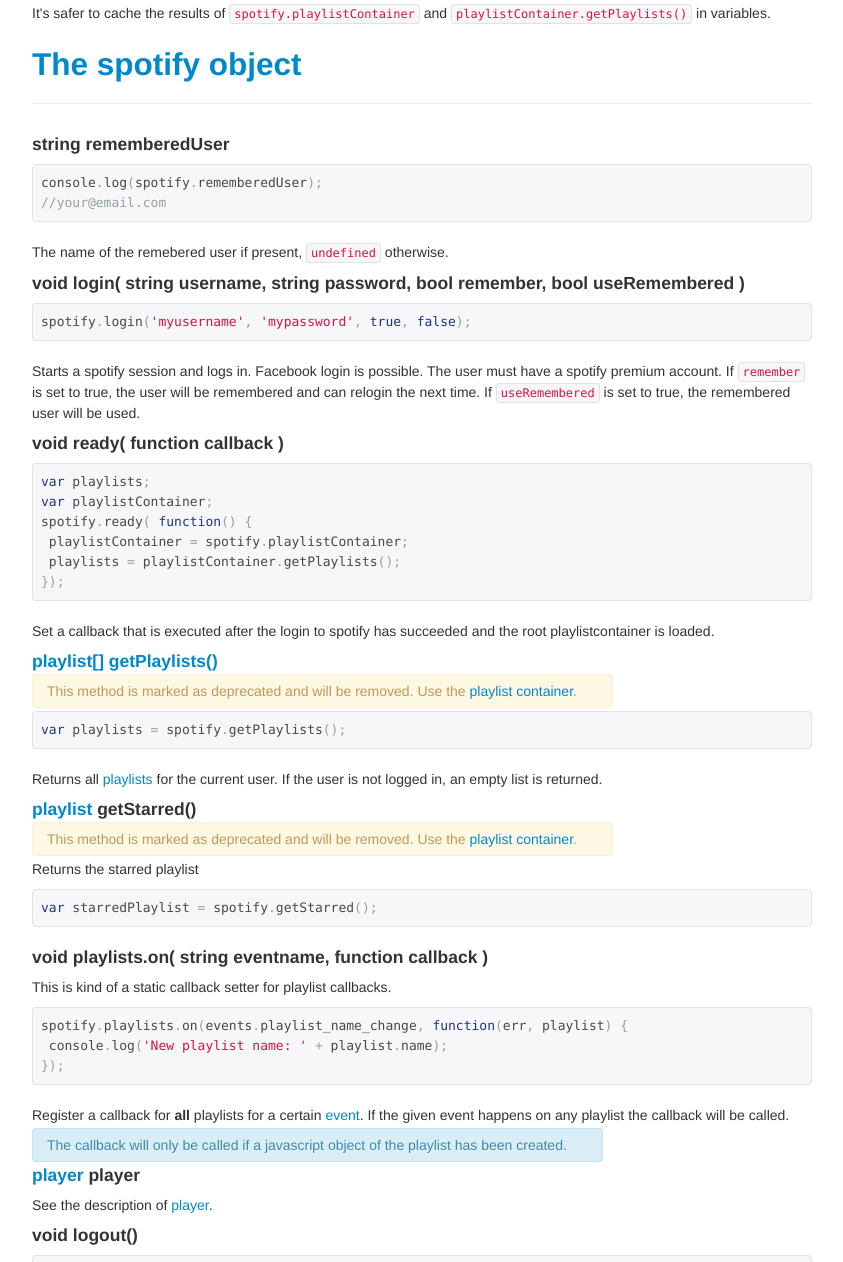
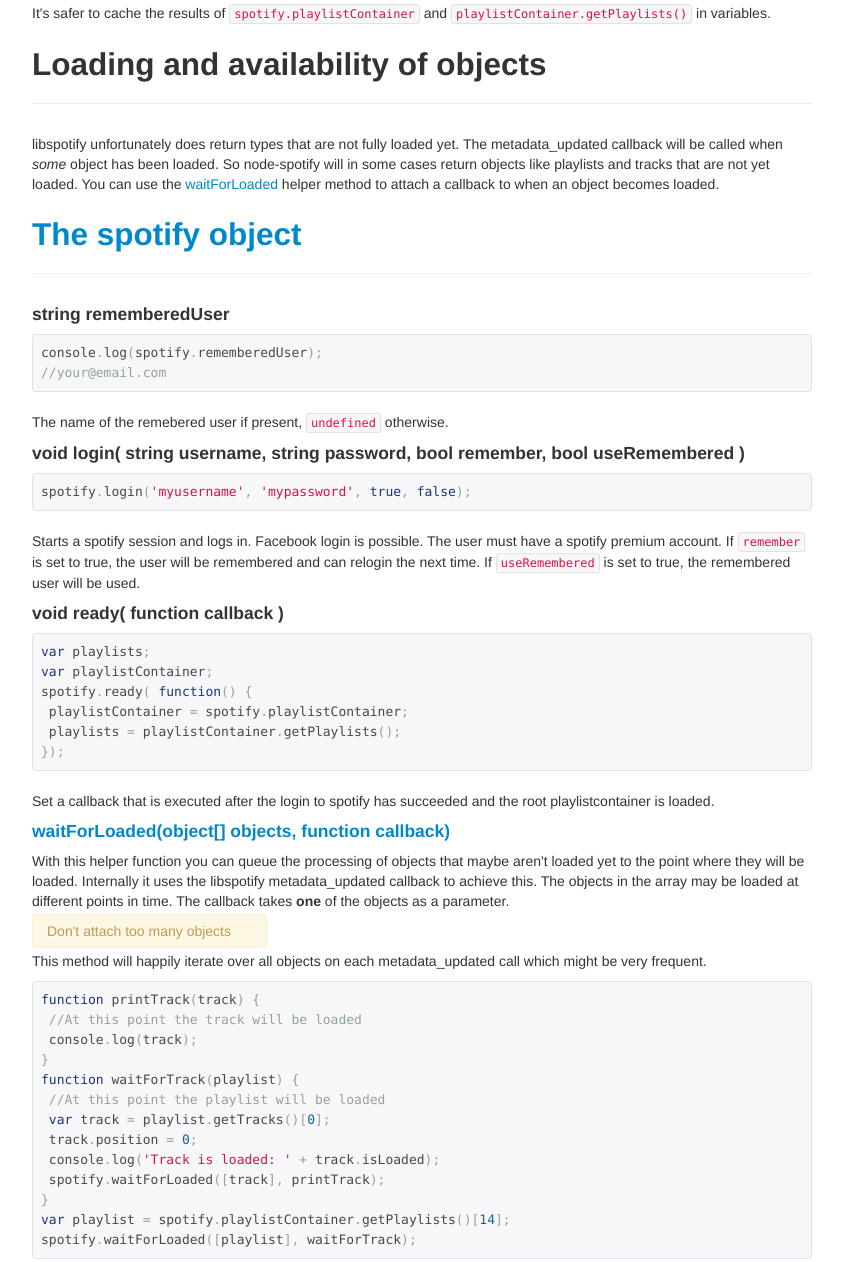
Before and after one commit to FrontierPsychiatrist/node-spotify.com, a plain HTML site: page api.html in a window 1280 px wide. Shown: the part 659-1921 px from the top of the page, without its empty margins (298-1141 px from the left). Drawn offline with Linux system fonts and the light colour scheme.

Commit message:
Added waitForLoaded

```diff
--- a/api.html
+++ b/api.html
@@ -7,7 +7,9 @@
  appkeyFile: 'spotify_appkey.key' //required
 }
 var spotify = require('spotify')(options);</pre><p>This will create a spotify session but perform no further action with it.</p><span class="alert alert-info">Unless specifically mentioned, properties of objects are not writeable (you can't change a track name in Spotify).</span><div class="page-header"><h2>A word about the warnings</h2></div><p>Some methods are "unsafe" to call more than once. I.e. if you access the <code>spotify.playlistContainer</code> property twice you may lose callbacks on the playlist container.
-Same goes with <code>playlistContainer.getPlaylists()</code>, if you attach additional data to playlists it may be lost in callbacks if you access getPlaylists more than once.</p><p>It's safer to cache the results of <code>spotify.playlistContainer</code> and <code>playlistContainer.getPlaylists()</code> in variables.</p><div class="page-header"><h2><a id="spotify">The spotify object</a></h2></div><h4>string rememberedUser</h4><pre class="prettyprint">console.log(spotify.rememberedUser);
+Same goes with <code>playlistContainer.getPlaylists()</code>, if you attach additional data to playlists it may be lost in callbacks if you access getPlaylists more than once.</p><p>It's safer to cache the results of <code>spotify.playlistContainer</code> and <code>playlistContainer.getPlaylists()</code> in variables.</p><div class="page-header"><h2>Loading and availability of objects</h2></div><p>libspotify unfortunately does return types that are not fully loaded yet. The metadata_updated callback will be called when <i>some</i> object has been loaded. So node-spotify
+will in some cases return objects like playlists and tracks that are not yet loaded. You can use the <a href="#waitForLoaded">waitForLoaded</a> helper method to attach a callback
+to when an object becomes loaded.</p><div class="page-header"><h2><a id="spotify">The spotify object</a></h2></div><h4>string rememberedUser</h4><pre class="prettyprint">console.log(spotify.rememberedUser);
 //your@email.com</pre><p>The name of the remebered user if present, <code>undefined</code> otherwise.</p><h4>void login( string username, string password, bool remember, bool useRemembered )</h4><pre class="prettyprint">spotify.login('myusername', 'mypassword', true, false);</pre><p>Starts a spotify session and logs in. Facebook login is possible. The user must have a spotify premium account.
 If <code>remember</code> is set to true, the user will be remembered and can relogin the next time. If
 <code>useRemembered</code> is set to true, the remembered user will be used.</p><h4>void ready( function callback )</h4><pre class="prettyprint">var playlists;
@@ -15,7 +17,22 @@
 spotify.ready( function() {
  playlistContainer = spotify.playlistContainer;
  playlists = playlistContainer.getPlaylists();
-});</pre><p>Set a callback that is executed after the login to spotify has succeeded and the root playlistcontainer is loaded.</p><h4><a id="getPlaylists">playlist[] getPlaylists()</a></h4><p><span class="alert alert-warning">This method is marked as deprecated and will be removed. Use the <a href="#playlistContainer">playlist container</a>.</span></p><pre class="prettyprint">var playlists = spotify.getPlaylists();</pre><p>Returns all <a href="#playlist">playlists</a> for the current user. If the user is not logged in, an empty list is returned.</p><h4><a href='#playlist'>playlist</a> getStarred()</h4><p><span class="alert alert-warning">This method is marked as deprecated and will be removed. Use the <a href="#playlistContainer">playlist container</a>.</span></p><p>Returns the starred playlist</p><pre class="prettyprint">var starredPlaylist = spotify.getStarred();</pre><h4>void playlists.on( string eventname, function callback )</h4><p>This is kind of a static callback setter for playlist callbacks.</p><pre class="prettyprint">spotify.playlists.on(events.playlist_name_change, function(err, playlist) {
+});</pre><p>Set a callback that is executed after the login to spotify has succeeded and the root playlistcontainer is loaded.</p><h4><a id="waitForLoaded">waitForLoaded(object[] objects, function callback)</a></h4><p>With this helper function you can queue the processing of objects that maybe aren't loaded yet to the point where they will be loaded. Internally it uses the
+libspotify metadata_updated callback to achieve this. The objects in the array may be loaded at different points in time. The callback takes <b>one</b> of the objects
+as a parameter.</p><span class="alert alert-warning">Don't attach too many objects</span><p></p><p>This method will happily iterate over all objects on each metadata_updated call which might be very frequent.</p><pre class="prettyprint">function printTrack(track) {
+ //At this point the track will be loaded
+ console.log(track);
+}
+function waitForTrack(playlist) {
+ //At this point the playlist will be loaded
+ var track = playlist.getTracks()[0];
+ track.position = 0;
+ console.log('Track is loaded: ' + track.isLoaded);
+ spotify.waitForLoaded([track], printTrack);
+}
+var playlist = spotify.playlistContainer.getPlaylists()[14];
+spotify.waitForLoaded([playlist], waitForTrack);</pre><p>This example will print the first track of the 14th playlist only when it is available. As Javascript is very dynamic don't forget you can attach own properties to the objects
+(like the position in this example).</p><h4><a id="getPlaylists">playlist[] getPlaylists()</a></h4><p><span class="alert alert-warning">This method is marked as deprecated and will be removed. Use the <a href="#playlistContainer">playlist container</a>.</span></p><pre class="prettyprint">var playlists = spotify.getPlaylists();</pre><p>Returns all <a href="#playlist">playlists</a> for the current user. If the user is not logged in, an empty list is returned.</p><h4><a href='#playlist'>playlist</a> getStarred()</h4><p><span class="alert alert-warning">This method is marked as deprecated and will be removed. Use the <a href="#playlistContainer">playlist container</a>.</span></p><p>Returns the starred playlist</p><pre class="prettyprint">var starredPlaylist = spotify.getStarred();</pre><h4>void playlists.on( string eventname, function callback )</h4><p>This is kind of a static callback setter for playlist callbacks.</p><pre class="prettyprint">spotify.playlists.on(events.playlist_name_change, function(err, playlist) {
  console.log('New playlist name: ' + playlist.name);
 });</pre><p>Register a callback for <b>all</b> playlists for a certain <a href="#events">event</a>. If the given event happens on any playlist
 the callback will be called.</p><span class="alert alert-info">The callback will only be called if a javascript object of the playlist has been created.</span><h4><a href="#player">player</a> player</h4><p>See the description of <a href="#player">player</a>.</p><h4>void logout()</h4><pre class="prettyprint">spotify.logout(function callback);</pre><p>Logs the user out. The callback will be called as soon as the log out is done.</p><h4><a id="searchCtor">search Search( string searchText, optional int offset, optional int limit )</a></h4><p>This is a constructor for the <a href="#search">search</a> object. All of the four entities <a href="#track">track</a>
```
Also changed, not shown: 1 other file.
